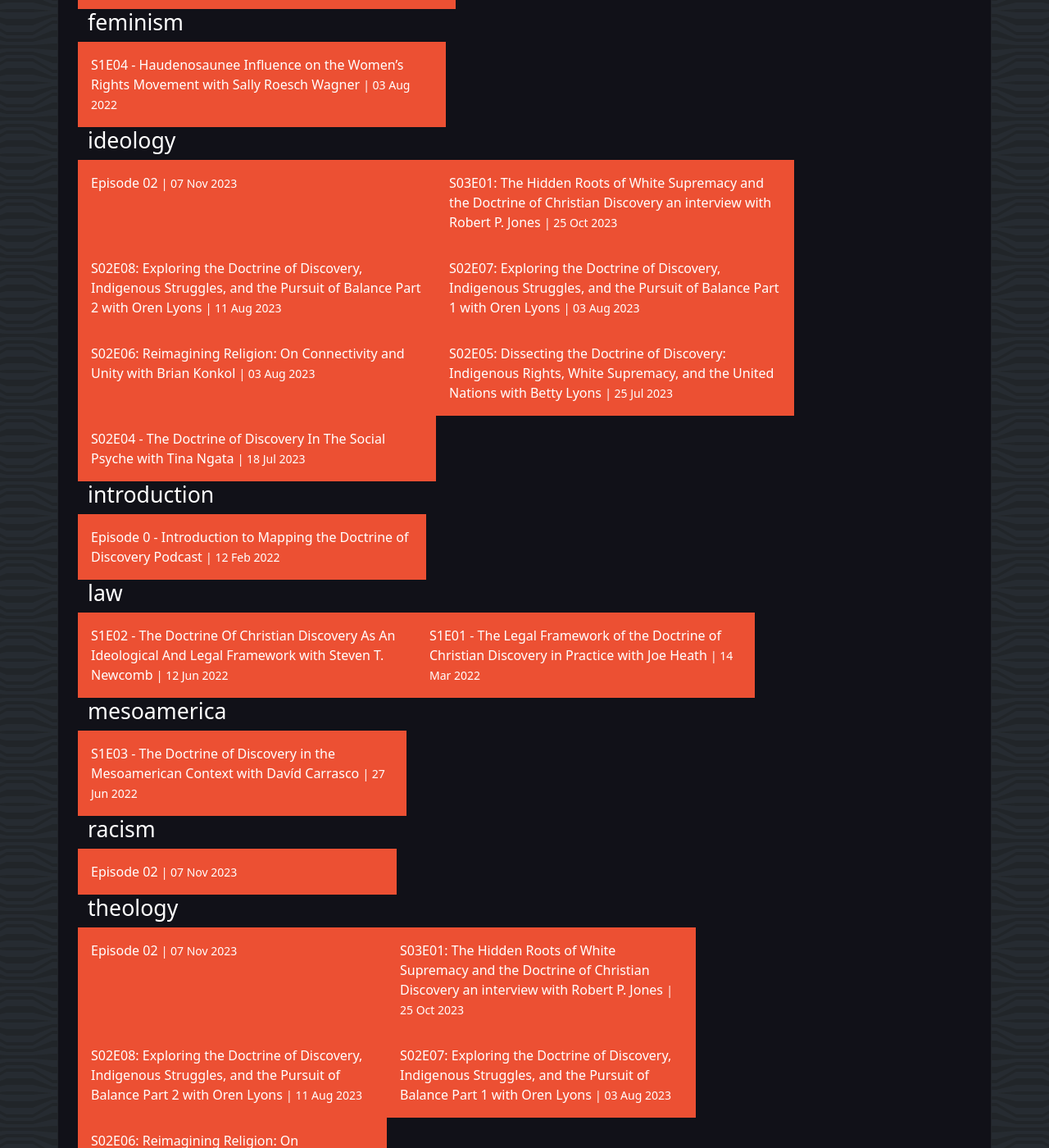
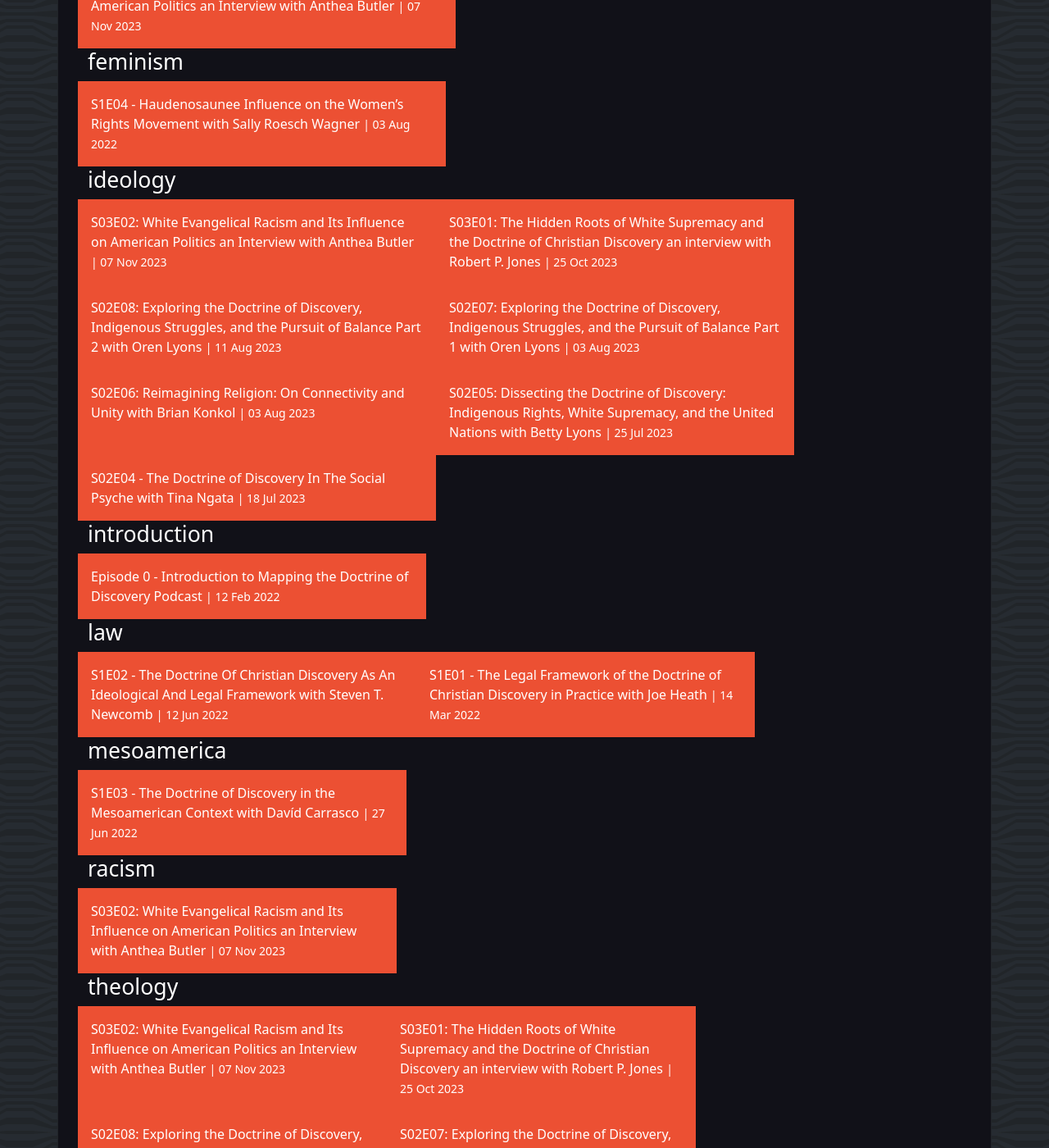
Before and after one commit to adamdjbrett/podcast-doctrineofdiscovery-v2, a Jekyll site: the page built from tag.html, in a window 1280 px wide and 1400 px high, scrolled down 2347 px. Shown: the whole window at 82% size. Built offline with Jekyll 4.4.1, drawn with Linux system fonts in a browser that asks for light colours; some of the changed text lies outside the part shown.

Commit message:
Update 2023-11-07-episode-02.md
fix title

```diff
--- a/_posts/2023-11-07-episode-02.md
+++ b/_posts/2023-11-07-episode-02.md
@@ -1,5 +1,6 @@
 ---
 layout: post
+title: "S03E02: White Evangelical Racism and Its Influence on American Politics an Interview with Anthea Butler"
 description: "In this episode of the Mapping the Doctrine of Discovery podcast, hosts Phil Arnold and Sandy Bigtree interview Professor Anthea Butler, the Geraldine R. Segal Professor in American Social Thought and Chair of Religious Studies. She is the author of White Evangelcial Racism"
 date: 2023-11-07
 categories:
@@ -59,4 +60,4 @@ In the end, our exploration of Evangelical Christianity's impact on American pol
 
 ## Citation
 
-Philip P. Arnold and Sandra Bigtree, "S03E02: White Evangelical Racism and Its Influence on American Politics an Interview with Anthea Butler," _Mapping the Doctrine of Discovery_ (Podcast), October 25, 2023. <https://podcast.doctrineofdiscovery.org/season3/episode-02/>.
+Philip P. Arnold and Sandra Bigtree, "S03E02: White Evangelical Racism and its Influence on American Politics an Interview with Anthea Butler," _Mapping the Doctrine of Discovery_ (Podcast), October 25, 2023. <https://podcast.doctrineofdiscovery.org/season3/episode-02/>.
```
